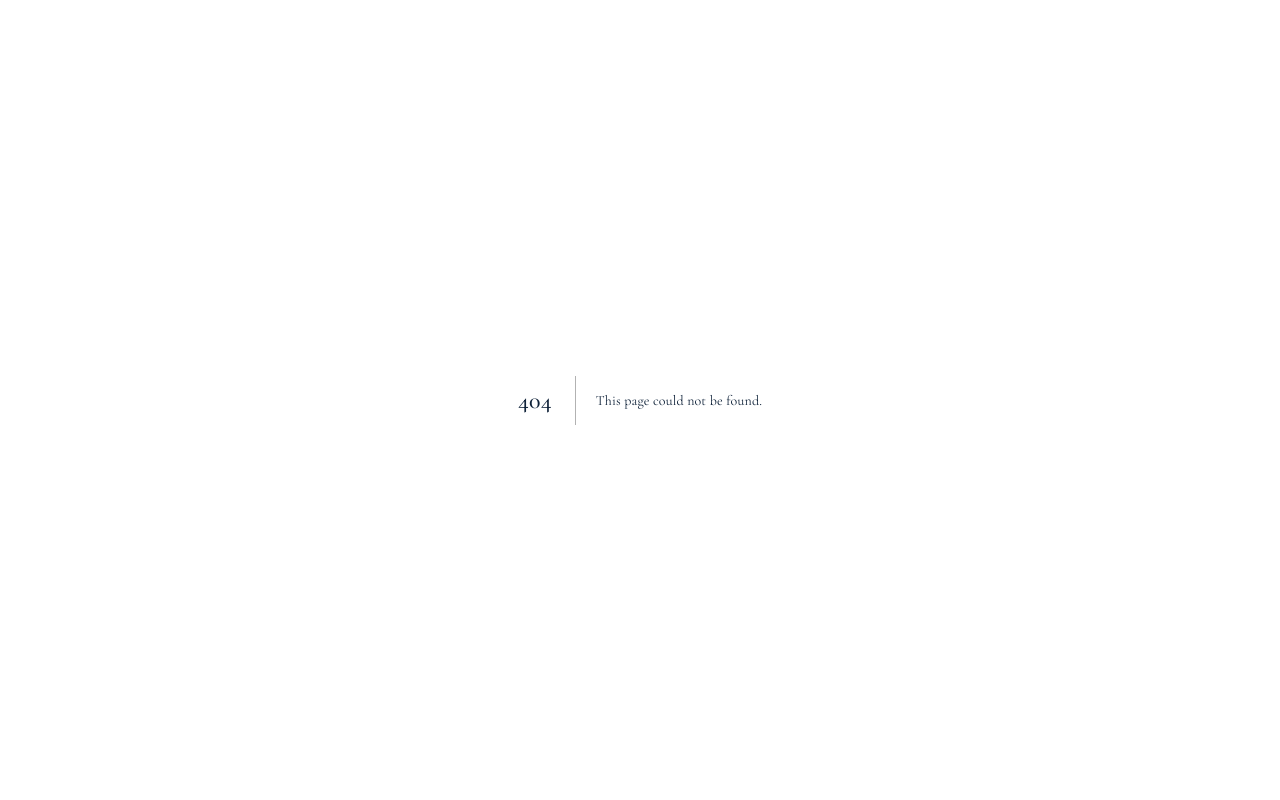
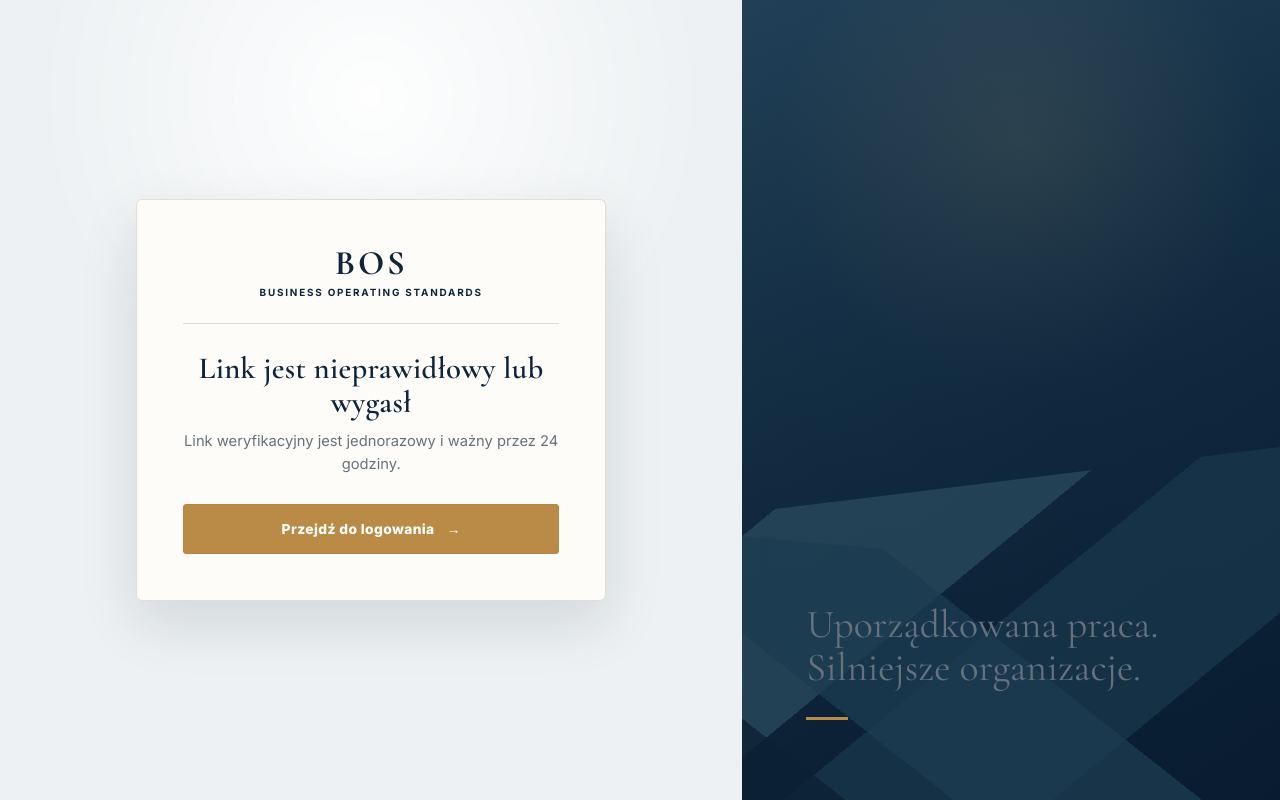
Before and after one commit to vernegroup/bos-platform, a Next.js app: page /verify-email in a window 1280 px wide. Before the commit this address had no page. Built offline with nearby package versions, Linux system fonts and the light colour scheme.

Commit message:
LOGIN-08 add email verification page

```diff
--- /dev/null
+++ b/app/verify-email/page.tsx
@@ -0,0 +1,44 @@
+import Link from "next/link";
+import { verifyEmailToken } from "@/lib/bos/emailVerificationRepository";
+import "../login/login.css";
+
+type VerifyEmailPageProps = {
+  searchParams: Promise<{ token?: string }>;
+};
+
+export default async function VerifyEmailPage({ searchParams }: VerifyEmailPageProps) {
+  const { token } = await searchParams;
+  const result = await verifyEmailToken(token ?? "");
+
+  return (
+    <main className="bos-login">
+      <section className="bos-login-auth">
+        <section className="bos-login-panel" aria-labelledby="verify-title">
+          <Link href="/" className="bos-login-brand">
+            <span className="bos-login-brand-name">BOS</span>
+            <span className="bos-login-brand-subtitle">BUSINESS OPERATING STANDARDS</span>
+          </Link>
+          <div className="bos-login-rule" />
+          <div className="bos-login-copy">
+            <h1 id="verify-title">{result.ok ? "Adres e-mail potwierdzony" : "Link jest nieprawidłowy lub wygasł"}</h1>
+            <p>
+              {result.ok
+                ? "Konto firmowe BOS jest aktywne. Możesz teraz zalogować się adresem e-mail i hasłem."
+                : "Link weryfikacyjny jest jednorazowy i ważny przez 24 godziny."}
+            </p>
+          </div>
+          <Link href="/login" className="bos-login-submit" style={{ textDecoration: "none" }}>
+            Przejdź do logowania <span aria-hidden="true">→</span>
+          </Link>
+        </section>
+      </section>
+      <aside className="bos-login-brand-panel" aria-label="Business Operating Standards">
+        <div className="bos-login-brand-backdrop" aria-hidden="true" />
+        <div className="bos-login-brand-message">
+          <p>Uporządkowana praca.<br />Silniejsze organizacje.</p>
+          <span aria-hidden="true" />
+        </div>
+      </aside>
+    </main>
+  );
+}
```
